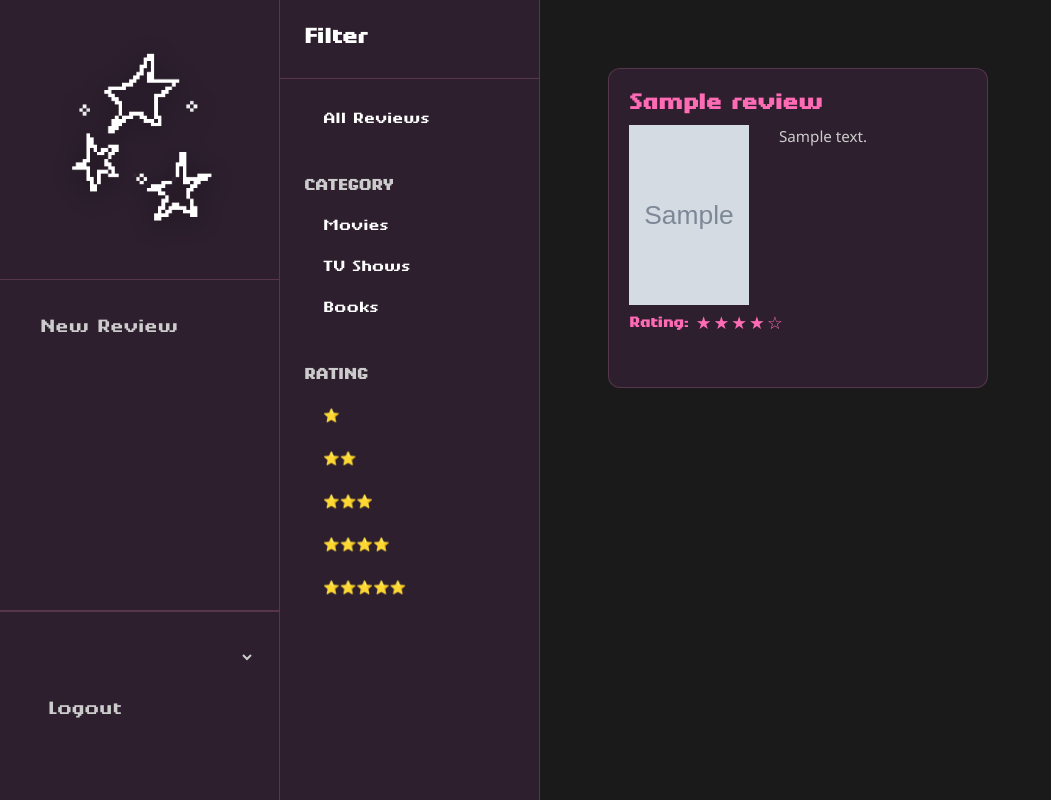
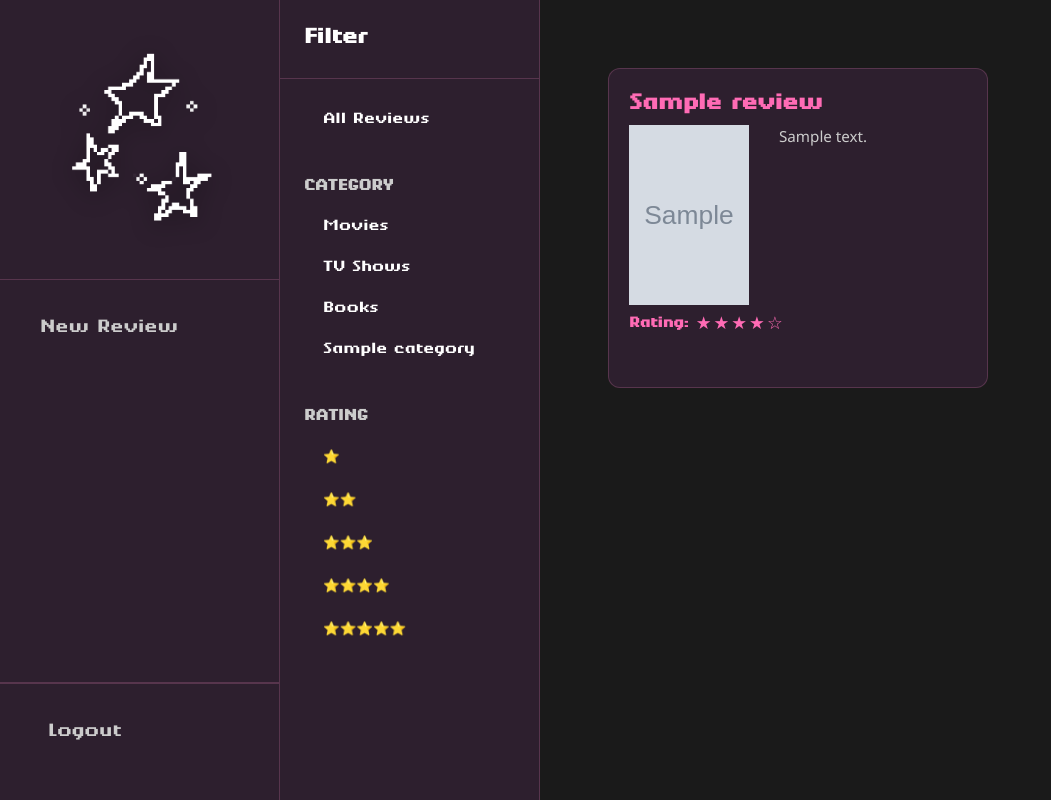
Before and after one commit to mariamsa02/ReviewApp, a Flask app: page / in a window 1280 px wide. Shown: the whole page, without its empty margins (0-1051 px from the left). Run offline with Flask 3, Linux system fonts and the light colour scheme; a user stored in the database is signed in; tables that the repository leaves empty hold one stand-in row (values such as "Sample post"); grey boxes marked "Sample" are stand-in pictures; some libraries are stand-ins or nearby versions.

Commit message:
Updated look of login and register pages, completed custom categories form

```diff
--- a/flask_app/models.py
+++ b/flask_app/models.py
@@ -53,7 +53,9 @@ class Category(db.Model):
     id = db.Column(db.Integer, primary_key=True)
     name = db.Column(db.String(50), nullable=False)
     # for custom categories
-    fields = db.Column(db.Text, nullable=True)
+    field1 = db.Column(db.String(100), nullable=True)
+    field2 = db.Column(db.String(100), nullable=True)
+    field3 = db.Column(db.String(100), nullable=True)
     # the custom categories will have an option to have date finished
     has_date_finished = db.Column(db.Boolean, default=True)
     user_id = db.Column(db.Integer, db.ForeignKey('user.id'), nullable=False)
--- a/flask_app/routes.py
+++ b/flask_app/routes.py
@@ -16,6 +16,8 @@ from flask_app.models import User, Review, Category
 @login_required
 def home():
 
+    categories = Category.query.filter_by(user_id=current_user.id).all()
+
     category = request.args.get('category')
     rating = request.args.get('rating')
 
@@ -26,7 +28,7 @@ def home():
         query = query.filter_by(rating=int(rating))
     reviews = query.all()
 
-    return render_template('home.html', reviews=reviews)
+    return render_template('home.html', reviews=reviews, categories=categories)
 
 
 @app.route("/api/search")
@@ -50,12 +52,37 @@ def api_search():
 @app.route("/search")
 @login_required
 def search():
-    return render_template('search.html')
+    categories = Category.query.filter_by(user_id=current_user.id).all()
+
+    return render_template('search.html', categories=categories)
 
 
 @app.route("/custom", methods=['GET', 'POST'])
 @login_required
 def custom():
+    if request.method == 'POST':
+        # Get custom category data from the form
+        name = request.form.get('category-name', '').strip()
+        field1 = request.form.get('field1', '').strip()
+        field2 = request.form.get('field2', '').strip()
+        field3 = request.form.get('field3', '').strip()
+        has_date = request.form.get('has-date-value') == 'true'
+
+        saved_category = Category(
+            name=name,
+            field1=field1,
+            field2=field2,
+            field3=field3,
+            has_date_finished=has_date,
+            user_id =current_user.id
+
+        )
+
+        db.session.add(saved_category)
+        db.session.commit()
+
+        return redirect(url_for('search'))
+
     return render_template('custom_category.html')
 
 
--- a/flask_app/static/home.js
+++ b/flask_app/static/home.js
@@ -127,6 +127,7 @@ document.addEventListener('DOMContentLoaded', () => {
                 else if (currentCategory === "Book" && text === "Books") btn.style.background = "var(--accent-color)";
                 else if (currentRating && text === "⭐".repeat(parseInt(currentRating))) btn.style.background = "var(--accent-color)";
 
+
         // click listener
         btn.addEventListener('click', () => {
 
--- a/flask_app/static/style.css
+++ b/flask_app/static/style.css
@@ -101,7 +109,7 @@
     width: var(--sidebar-width);
     background: var(--bg-card);
     border-right: 1px solid var(--border-color);
-    padding: 32px 0;
+    padding: 32px 0 0 0;
     display: flex;
     flex-direction: column;
     z-index: 999;
@@ -123,16 +131,15 @@
 .sidebar-logo:hover { transform: scale(1.05); }
 
 .sidebar-footer {
+    margin-top: auto;
     padding: 24px;
     border-top: 2px solid var(--border-color);
-    margin-top: 24px;
-
 }
 
 .nav-menu { padding: 0 16px;
 flex-grow: 1;}
 
-.nav-item { margin-bottom: 8px; }
+.nav-item { margin-bottom: 18px; }
 
 .nav-link {
     display: block;
@@ -149,14 +156,21 @@ flex-grow: 1;}
     transform: translateX(5px);
 }
 
+/* LOGOUT BUTTON */
+#logout-btn {
+=  }
+
 
 /* THEME TOGGLE IN NAV-MENU */
 #theme-toggle {
     background: none;
     border: none;
     width: 100%;
-      outline: none;
-      display: block;
+    outline: none;
+    display: block;
+    padding: 12px 24px;
+    -webkit-appearance: none;
+    appearance: none;
 
 
 }
@@ -210,6 +228,7 @@ cursor: pointer;
     margin-bottom: 8px;
     transition: 0.2s ease;
     border-left: 3px solid transparent;
+    display: inline-block;
 }
 
 .sidebar-btn:hover {
--- a/flask_app/static/themes.css
+++ b/flask_app/static/themes.css
@@ -70,6 +70,6 @@ body.light-mode .sidebar {
     background: linear-gradient(180deg, #E0EDFF 0%, #E8E0FF 100%);
 }
 
-body.light-mode .review-btn:hover, .edit-btn:hover, .delete-btn:hover, .save-btn:hover {
+body.light-mode .review-btn:hover, .edit-btn:hover, .delete-btn:hover {
     color: var(--text-white);
 }
--- a/flask_app/templates/home.html
+++ b/flask_app/templates/home.html
@@ -22,8 +22,6 @@
                     <span class="nav-text">New Review</span>
                 </a>
             </li>
-        </ul>
-        <ul class="sidebar-footer">
             <li class="nav-item">
                 <!--Select used instead of buttons-->
                 <!--Ideally there will be multiple themes-->
@@ -32,7 +30,10 @@
                     <option value="light-mode">Light Mode</option>
                 </select>
             </li>
-            <li class="nav-item">
+        </ul>
+        <ul class="sidebar-footer">
+
+            <li class="nav-item" id="logout-btn">
                 <a href="{{url_for('logout')}}" class="nav-link">
                     <span class="nav-text">Logout</span>
                 </a>
@@ -63,7 +64,13 @@
                 <button class="sidebar-btn">
                     <span class="sidebar-text">Books</span>
                 </button>
+                {% for category in categories %}
+                    <button class="sidebar-btn">
+                        <span class="sidebar-text">{{ category.name }}</span>
+                    </button>
+                {% endfor %}
             </div>
+
             <div class="sidebar-group">
                 <h4 class="sidebar-group-title">Rating</h4>
                 <button class="sidebar-btn">
@@ -90,7 +97,6 @@
         <div class="content-wrapper">
             <section class="review-grid-section">
                     <div id="review-container">
-
                         {% for review in reviews %}
                         <div class="review"
                              onclick='openModal({{ review.title|tojson }}, {{ review.image_url|tojson }}, {{ review.content|tojson }}, {{ review.rating|tojson }}, {{ (review.date_finished or "")|tojson }}, {{ review.id }})'>
--- a/flask_app/templates/login.html
+++ b/flask_app/templates/login.html
@@ -34,7 +34,7 @@
 {% block body %}{% endblock %}
 
 
-        <div class="form-button">
+        <div class="button-container">
         {{ form.submit(class="form-button")}}
         </div>
 
--- a/flask_app/templates/register.html
+++ b/flask_app/templates/register.html
@@ -33,7 +33,7 @@
 {% endwith %}
 {% block body %}{% endblock %}
 
-        <div class="form-button">
+        <div class="button-container">
         {{ form.submit(class="form-button")}}
         </div>
 
```
Also changed, not shown: other parts of flask_app/static/style.css (+21 -10 lines), flask_app/static/custom_category.js (+16 -4 lines), flask_app/templates/custom_category.html (+7 -4 lines), flask_app/templates/edit.html (+4 -3 lines), flask_app/templates/new.html (+4 -3 lines), flask_app/templates/search.html (+9 -3 lines).
